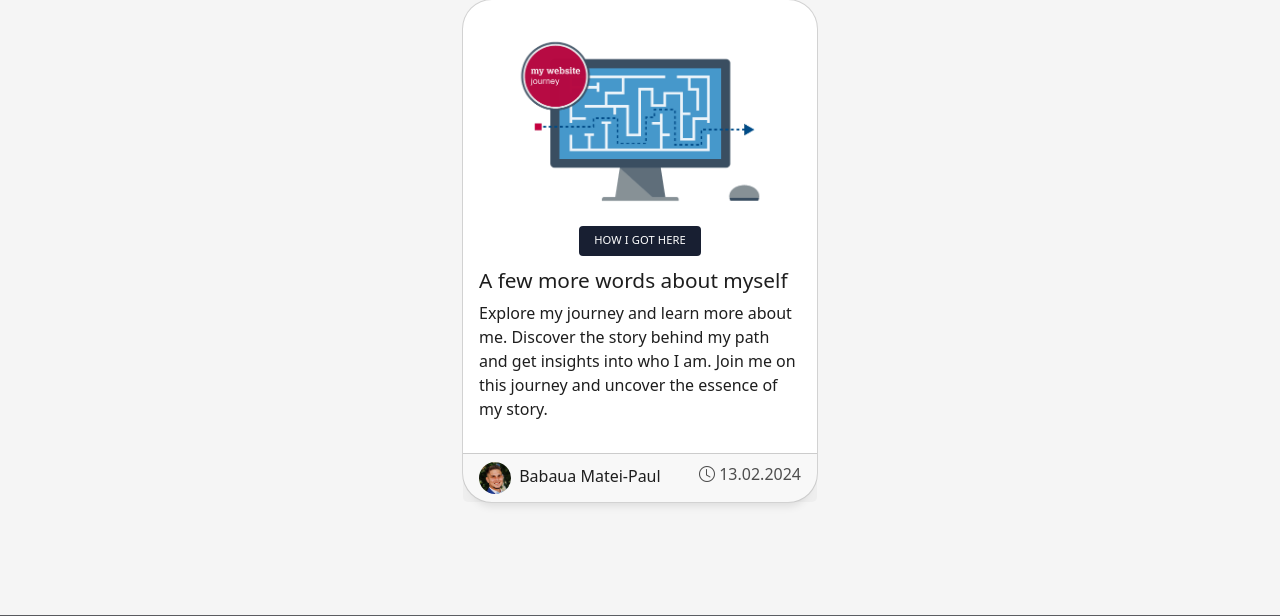
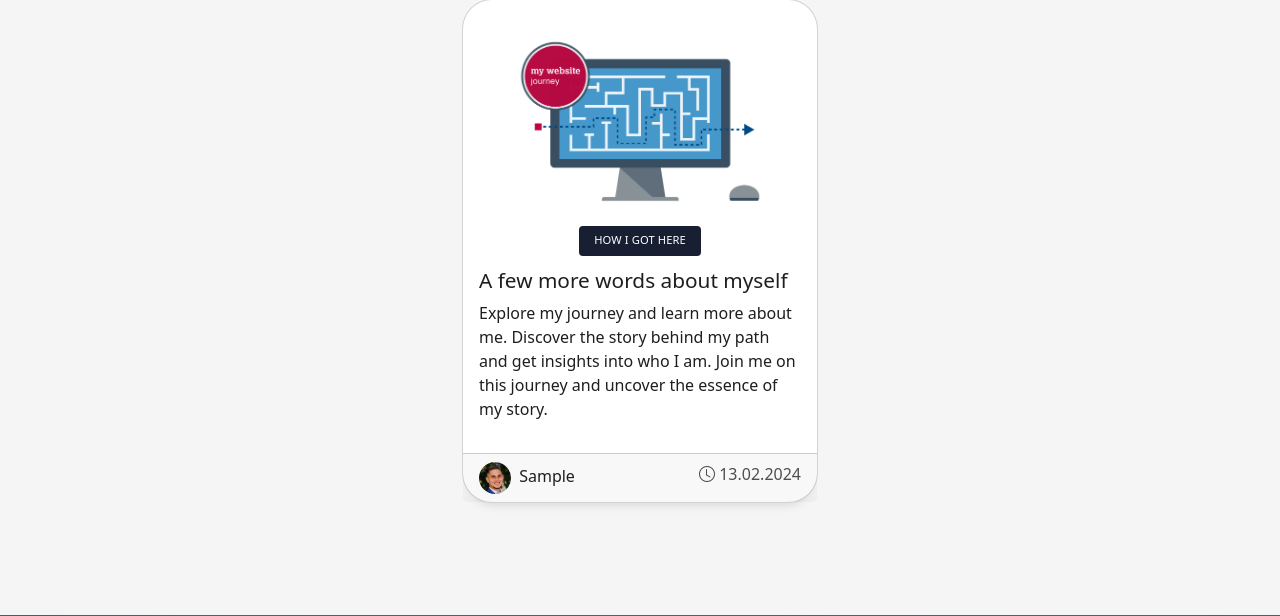
Before and after one commit to MateiBabaua/Final-Project, a Flask app: template templates/index.html in a window 1280 px wide. Shown: the part 2582-3198 px from the top of the page. Run offline with Flask 3, Linux system fonts and the light colour scheme; the template is opened without the code that fills it: most values are stand-ins (such as "Sample title", 1, 10 or a date in 2020); some libraries are stand-ins or nearby versions.

Commit message:
Update index.html

```diff
--- a/templates/index.html
+++ b/templates/index.html
@@ -252,7 +252,7 @@
                   <a href="{{ url_for('blog') }}">
                     <div class="post-author">
                         <img src="static/assets/img/me.png" alt="" class="avatar rounded-circle">
-                        <span class="author">Babaua Matei-Paul</span>
+                        <span class="author">{{ contact_info[1] }}</span>
                     </div>
                     <div class="post-date">
                       <span class="bi bi-clock"></span> 13.02.2024
```
